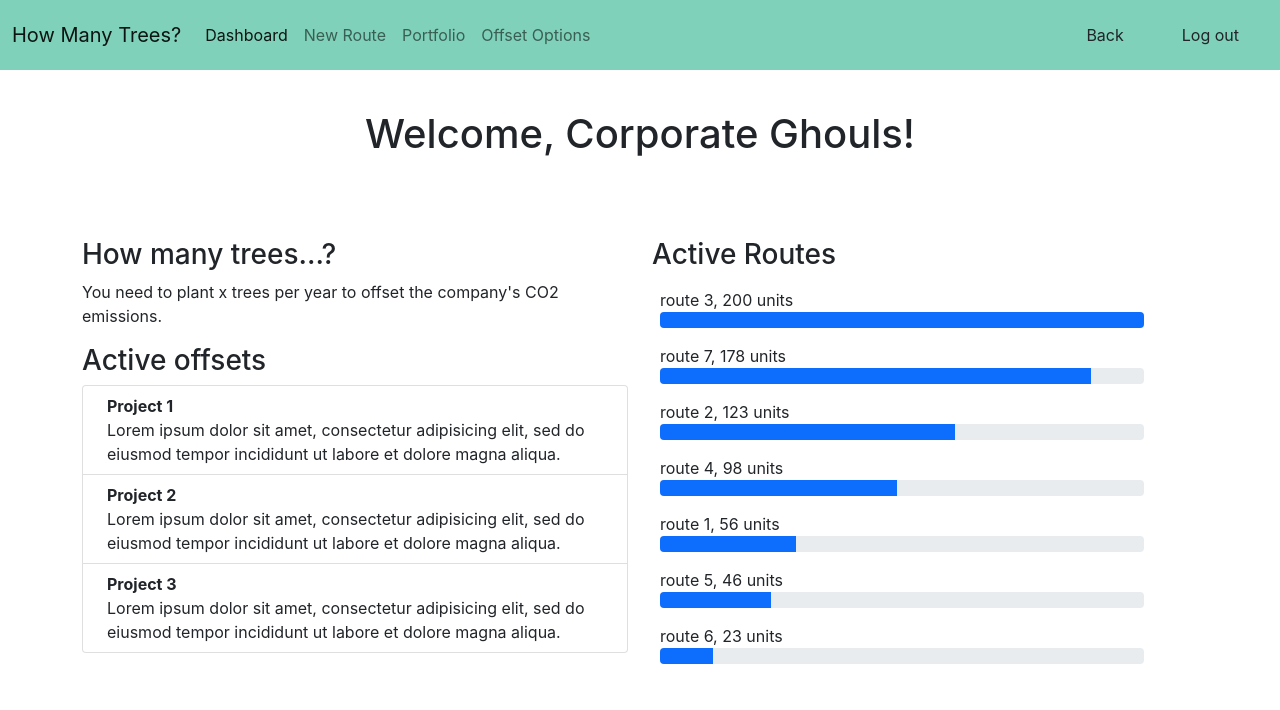
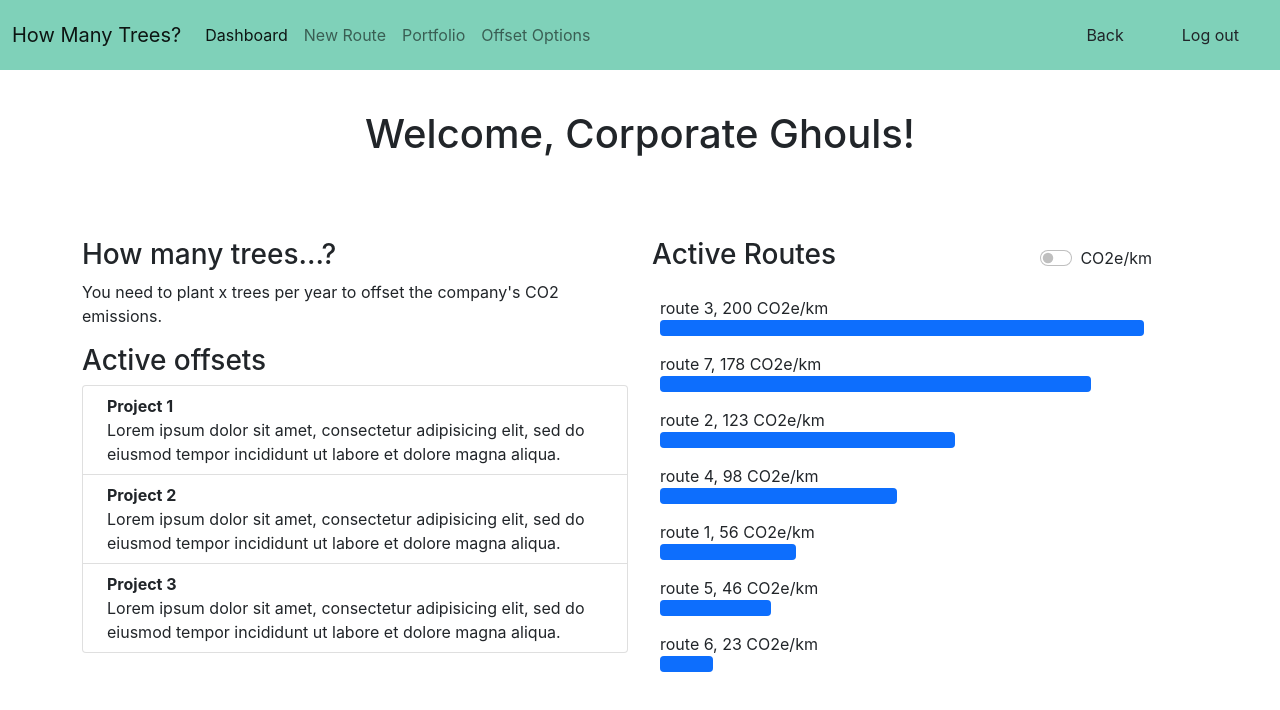
Before and after one commit to cerise-at/how_many_trees, a React (Create React App) app in the folder client/: page /dashboard in a window 1280 px wide. Shown: the top 710 px of the page. Built offline with nearby package versions, Linux system fonts and the light colour scheme; no server answers.

Commit message:
Added toggle switch

```diff
--- a/client/src/components/RoutesList/index.js
+++ b/client/src/components/RoutesList/index.js
@@ -1,44 +1,35 @@
-import React from 'react';
+import React, { useState } from 'react';
 import { useHistory } from 'react-router-dom';
 import './style.css';
 
-function RoutesList() {
+function RoutesList({ routes }) {
 
+    const [isPerKM, setIsPerKM] = useState(false);
     const history = useHistory();
 
-    // data passed as props from Dashboard page or loaded from redux store
-    // dummy emissions data
-    const data = [
-        { id: 1, name: 'route 1', emissions: 56 },
-        { id: 2, name: 'route 2', emissions: 123 },
-        { id: 3, name: 'route 3', emissions: 200 },
-        { id: 4, name: 'route 4', emissions: 98 },
-        { id: 5, name: 'route 5', emissions: 46 },
-        { id: 6, name: 'route 6', emissions: 23 },
-        { id: 7, name: 'route 7', emissions: 178 }
-    ]
+    function renderBars(routes) {
 
-    data.sort((a, b) => b.emissions - a.emissions)
+        const emissions = isPerKM ? 'emissions_CO2e_km' : 'emissions_CO2e';
+        routes.sort((a, b) => b[emissions] - a[emissions]);
 
-    function renderBars(data) {
-        const max = data[0].emissions;
-        const norm = (obj, max) => Math.floor(obj.emissions * 100 / max)
+        const max = routes[0][emissions];
+        const norm = (obj, max) => Math.floor(obj[emissions] * 100 / max);
 
         return (
-            data.map(obj =>
+            routes.map(obj =>
                 <div key={obj.id} className="bar-container">
 
-                    <p className="route-info">{obj.name}, {obj.emissions} units</p>
+                    <p className="route-info">{obj.name}, {obj[emissions]} {isPerKM ? 'CO2e' : 'CO2e/km'}</p>
 
                     <div className="progress"
+                        style={{width: `${norm(obj, max)}%`}}
                         onClick={e => history.push(`/route-details?${obj.id}`)}
                         key={obj.id}>
 
-                        <div className="progress-bar"
+                        <div className="progress-bar w-100"
                             key={obj.id}
-                            style={{width: `${norm(obj, max)}%`}}
                             role="progressbar"
-                            aria-valuenow={`${norm(obj, max)}`}
+                            aria-valuenow="100"
                             aria-valuemin="0"
                             aria-valuemax="100">
                         </div>
@@ -50,8 +41,21 @@ function RoutesList() {
 
     return (
         <div id="routes-window">
-            <p className="h3">Active Routes</p>
-            {renderBars(data)}
+            <div className="d-flex align-items-center justify-content-between">
+
+                <span className="h3">Active Routes</span>
+
+                <div className="form-check form-switch">
+                    <label className="form-check-label" htmlFor="flexSwitchCheckDefault">CO2e/km</label>
+
+                    <input className="form-check-input"
+                            type="checkbox"
+                            id="flexSwitchCheckDefault"
+                            onChange={e => setIsPerKM(e.target.checked)}/>
+                </div>
+            </div>
+
+            {renderBars(routes)}
         </div>
     )
 }
--- a/client/src/pages/Dashboard/index.js
+++ b/client/src/pages/Dashboard/index.js
@@ -32,16 +32,27 @@ function Dashboard() {
         }
     }
 
+    // dummy emissions data
+    const emissionsData = [
+        { id: 1, name: 'route 1', emissions_CO2e: 56, emissions_CO2e_km: 23, distance_km: 45 },
+        { id: 2, name: 'route 2', emissions_CO2e: 123, emissions_CO2e_km: 12, distance_km: 12 },
+        { id: 3, name: 'route 3', emissions_CO2e: 200, emissions_CO2e_km: 44, distance_km: 78 },
+        { id: 4, name: 'route 4', emissions_CO2e: 98, emissions_CO2e_km: 6, distance_km: 49 },
+        { id: 5, name: 'route 5', emissions_CO2e: 46, emissions_CO2e_km: 78, distance_km: 12 },
+        { id: 6, name: 'route 6', emissions_CO2e: 23, emissions_CO2e_km: 45, distance_km: 9 },
+        { id: 7, name: 'route 7', emissions_CO2e: 178, emissions_CO2e_km: 34, distance_km: 23 }
+    ]
+
     // dummy projects
-    const data = [
+    const projectsData = [
         {project_title: 'Project 1', project_description: "Lorem ipsum dolor sit amet, consectetur adipisicing elit, sed do eiusmod tempor incididunt ut labore et dolore magna aliqua."},
         {project_title: 'Project 2', project_description: "Lorem ipsum dolor sit amet, consectetur adipisicing elit, sed do eiusmod tempor incididunt ut labore et dolore magna aliqua."},
         {project_title: 'Project 3', project_description: "Lorem ipsum dolor sit amet, consectetur adipisicing elit, sed do eiusmod tempor incididunt ut labore et dolore magna aliqua."}
     ]
 
-    function renderProjects(data) {
+    function renderProjects(projectsData) {
 
-        return data.map((obj, i) =>
+        return projectsData.map((obj, i) =>
             <li key={i} className="list-group-item d-flex justify-content-between align-items-start">
                 <div className="ms-2 me-auto">
                     <div className="fw-bold">{obj.project_title}</div>
@@ -68,13 +79,13 @@ function Dashboard() {
                         <div>
                             <p className="h3">Active offsets</p>
                             <ul className="list-group">
-                                {renderProjects(data)}
+                                {renderProjects(projectsData)}
                             </ul>
                         </div>
                     </div>
 
                     <div className="col-lg">
-                        <RoutesList />
+                        <RoutesList routes={emissionsData}/>
                     </div>
 
                 </div>
```
